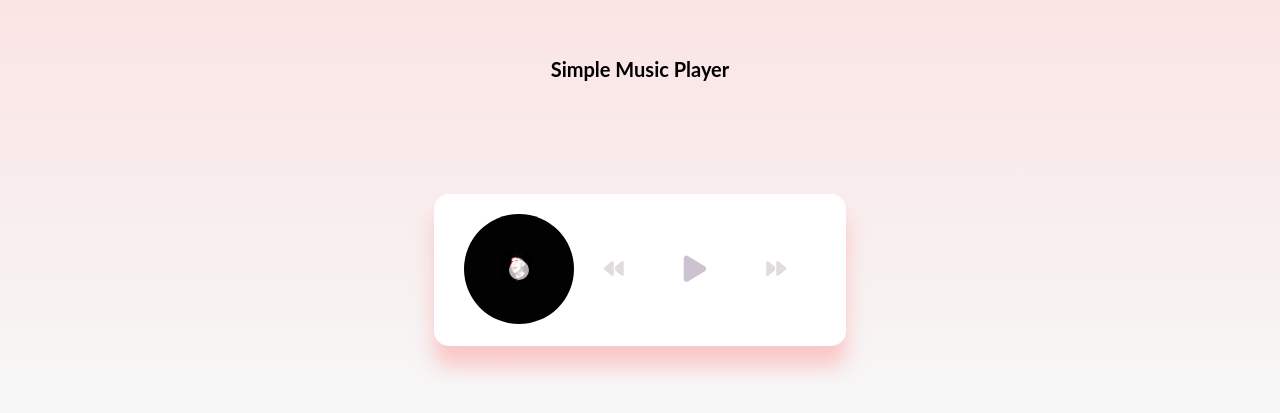
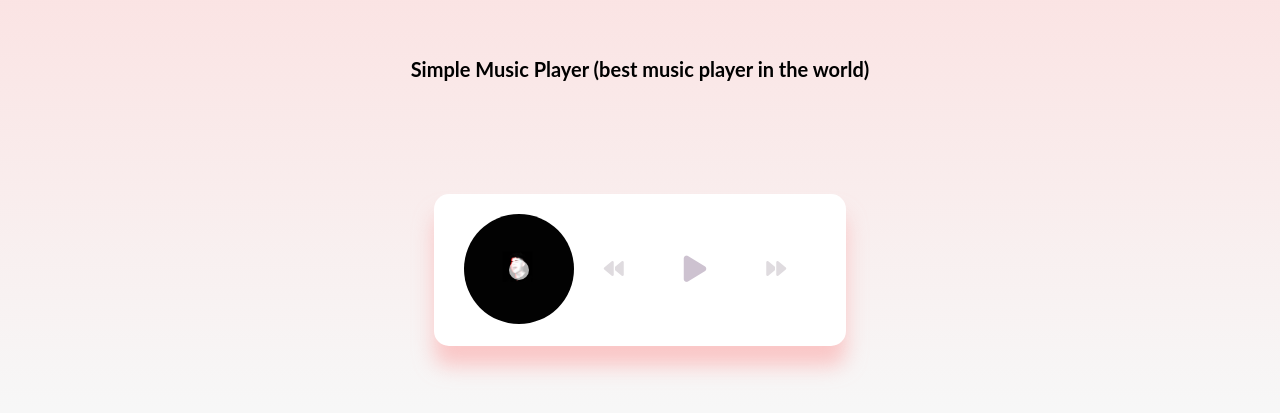
Before and after one commit to pauliusmarkunas/Audio-player, a plain HTML site: page index.html in a window 1280 px wide. Shown: the part 203-616 px from the top of the page. Drawn offline with Linux system fonts and the light colour scheme; a small style sheet from the web is missing.

Commit message:
updated name

```diff
--- a/index.html
+++ b/index.html
@@ -8,7 +8,7 @@
     <link rel="stylesheet" href="styles.css">
 </head>
 <body>
-    <h1>Simple Music Player</h1>
+    <h1>Simple Music Player (best music player in the world)</h1>
 
     <div class="music-container">
         <div class="music-info">
```
